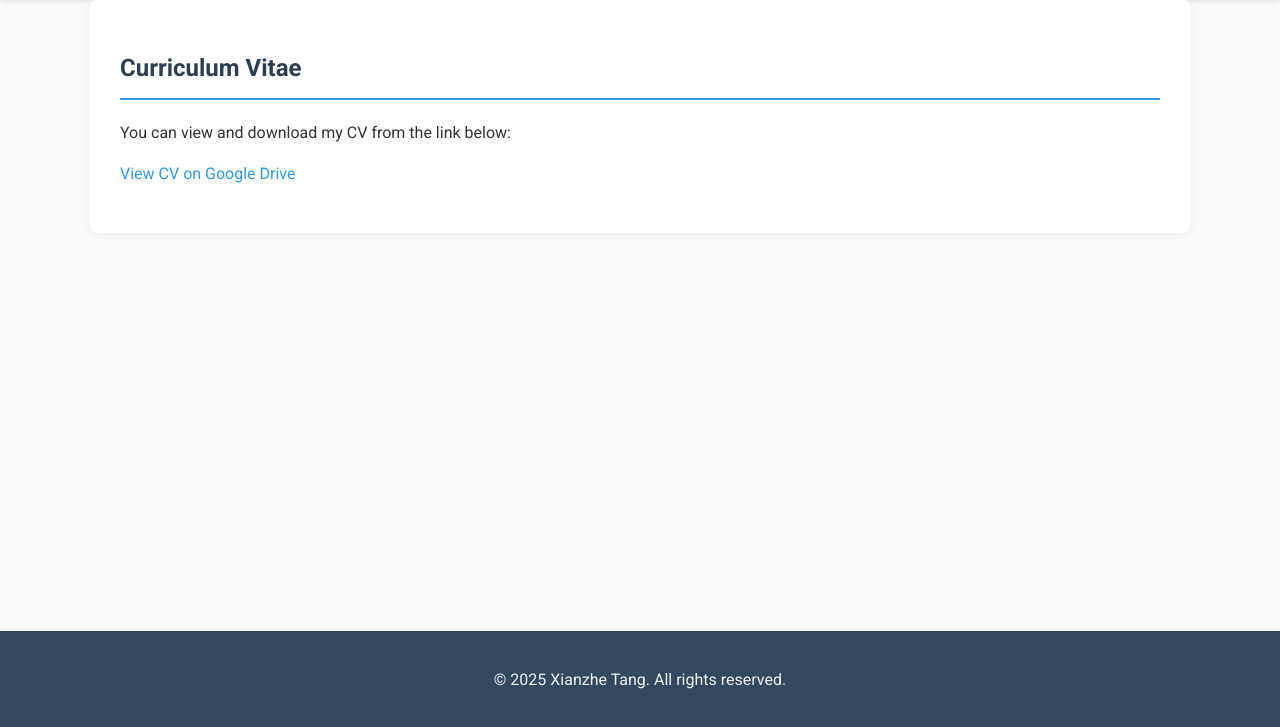
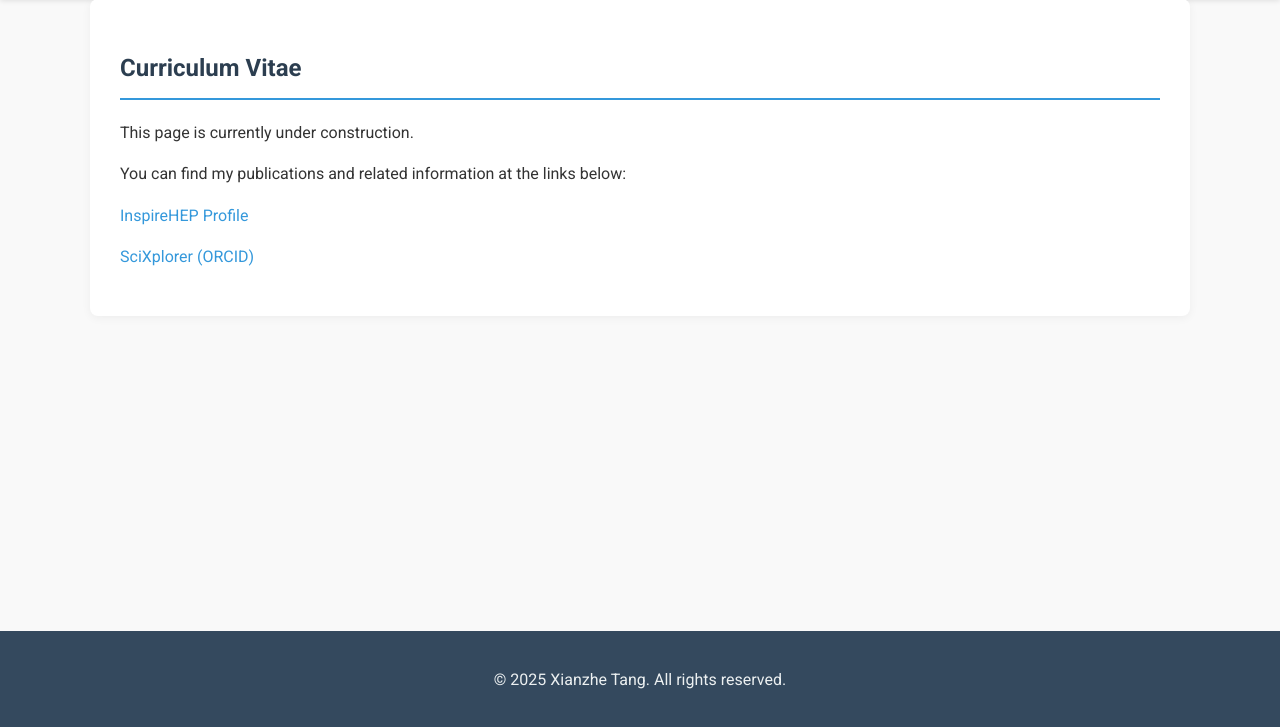
Before and after one commit to trivialTZ/trivialTZ.github.io, a plain HTML site: page cv.html in a window 1280 px wide. Shown: the part 71-798 px from the top of the page. Drawn offline with Linux system fonts and the light colour scheme.

Commit message:
Update CV and research links, remove Google Drive references
Replaced Google Drive CV/resource links with InspireHEP and SciXplorer (ORCID) links in cv.html. Removed Google Drive resource links from index.html and research.html to streamline external references and improve resource accessibility.

```diff
--- a/cv.html
+++ b/cv.html
@@ -29,10 +29,14 @@
     <main class="container">
         <section class="content-card">
             <h1>Curriculum Vitae</h1>
-            <p>You can view and download my CV from the link below:</p>
+            <p>This page is currently under construction.</p>
+            <p>You can find my publications and related information at the links below:</p>
             <p>
-                <a href="https://drive.google.com/drive/folders/1y2FSDPTJm0jAuSd2qiyk2IahinY2cKMi?usp=sharing"
-                    target="_blank" class="button">View CV on Google Drive</a>
+                <a href="https://inspirehep.net/authors/2913371" target="_blank" class="button">InspireHEP Profile</a>
+            </p>
+            <p>
+                <a href="https://scixplorer.org/search?n=10&p=1&q=orcid%3A%220009-0007-3185-7030%22" target="_blank"
+                    class="button">SciXplorer (ORCID)</a>
             </p>
         </section>
     </main>
```
Also changed, not shown: index.html (+0 -3 lines), research.html (+0 -2 lines).
